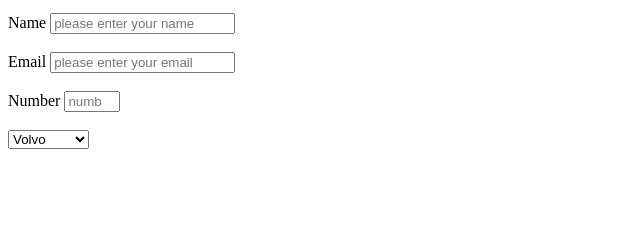
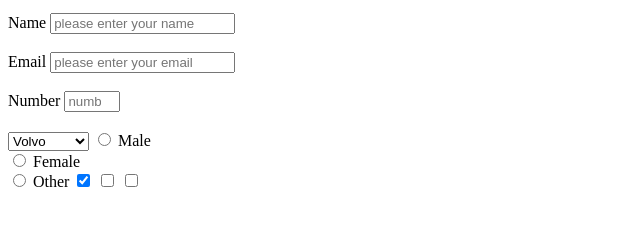
Before and after one commit to myNameIsHamza/Daniel-Hamza, a plain HTML site: page index.html in a window 1280 px wide. Shown: the part 101-326 px from the top of the page, without its empty margins (0-640 px from the left). Drawn offline with Linux system fonts and the light colour scheme.

Commit message:
Added user stories again

```diff
--- a/index.html
+++ b/index.html
@@ -25,6 +25,16 @@
         <option value="mercedes">Mercedes</option>
         <option value="audi">Audi</option>
       </select>
+      <input type="radio" id="male" name="gender" value="male">
+      <label for="male">Male</label><br>
+      <input type="radio" id="female" name="gender" value="female">
+      <label for="female">Female</label><br>
+      <input type="radio" id="other" name="gender" value="other">
+      <label for="other">Other</label>
+      <input type="checkbox" name="vehicle1" value="Boat" checked>
+      <input type="checkbox" name="vehicle2" value="Boat" >
+      <input type="checkbox" name="vehicle3" value="Boat" >
+
     </form>
 
 
```
